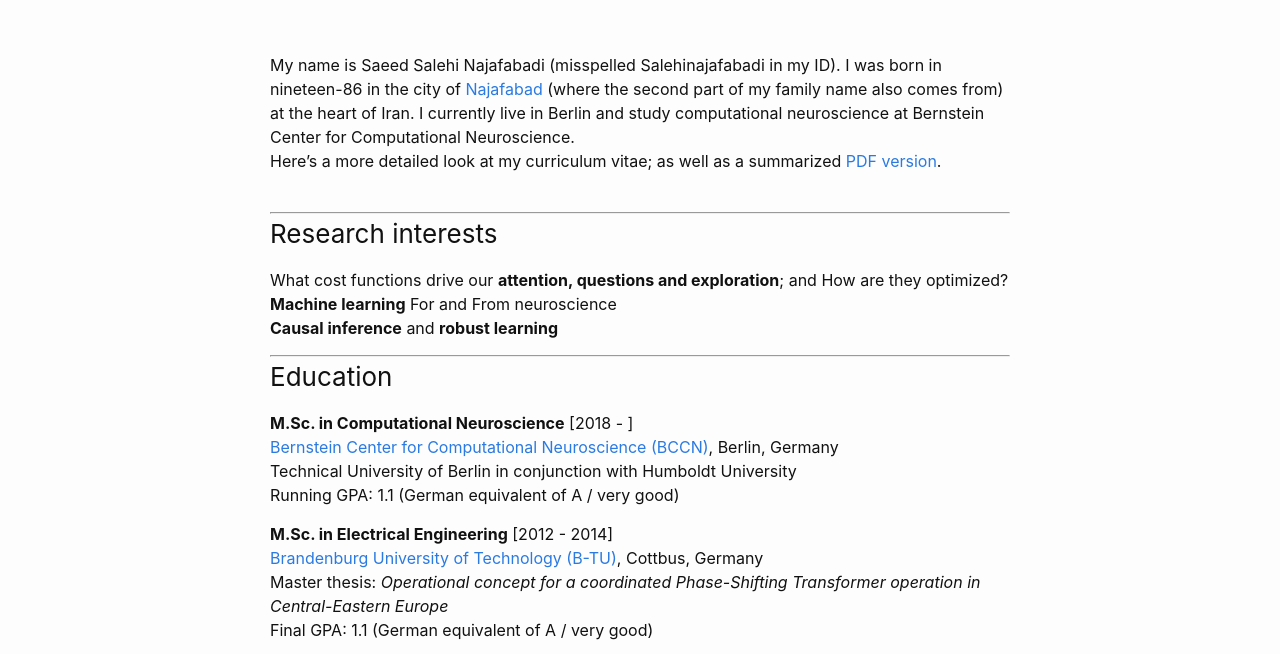
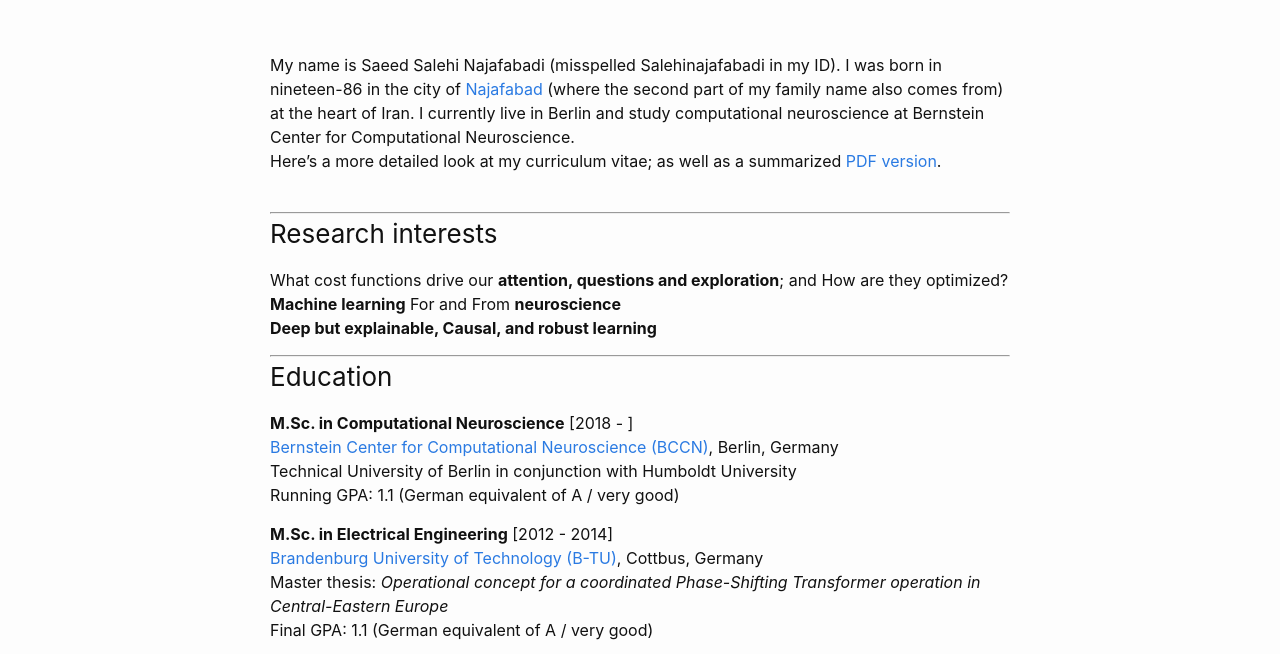
Before and after one commit to ssnio/ssnio.github.io, a plain HTML site: page about/index.html in a window 1280 px wide. Shown: the part 69-723 px from the top of the page. Drawn offline with Linux system fonts and the light colour scheme.

Commit message:
Update index.html

```diff
--- a/about/index.html
+++ b/about/index.html
@@ -53,8 +53,8 @@ Here’s a more detailed look at my curriculum vitae; as well as a summarized
 <hr />
 <h3 id="research-interests">Research interests</h3>
 <p>What cost functions drive our <strong>attention, questions and exploration</strong>; and How are they optimized?<br />
-<strong>Machine learning</strong> For and From neuroscience<br />
-<strong>Causal inference</strong> and <strong>robust learning</strong></p>
+<strong>Machine learning</strong> For and From <strong>neuroscience</strong><br />
+<strong>Deep but explainable, Causal, and robust learning</strong></p>
 
 <hr />
 <h3 id="education">Education</h3>
```
